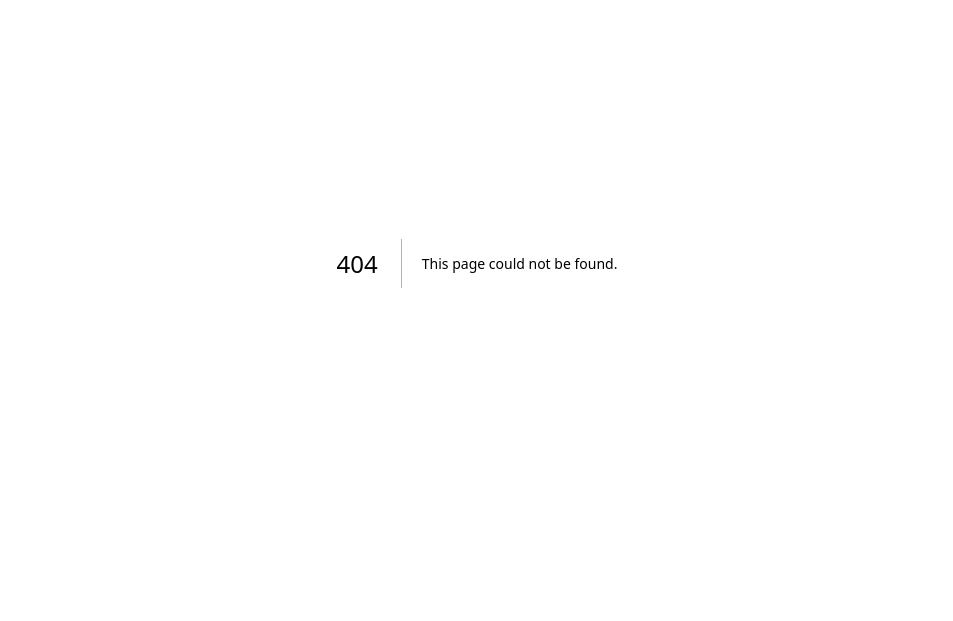
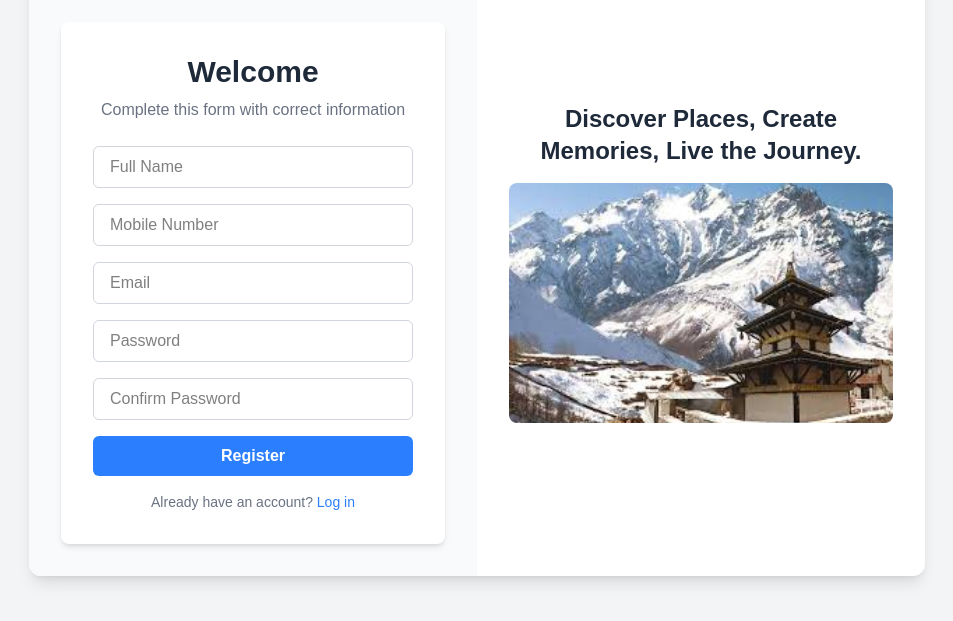
Before and after one commit to SandipKandel0/Web_project_nepalexplorer, a Next.js app: page /register in a window 1280 px wide. Before the commit this address had no page. Shown: the part 137-758 px from the top of the page, without its empty margins (163-1116 px from the left). Built offline with nearby package versions, Linux system fonts and the light colour scheme.

Commit message:
register.page

```diff
--- /dev/null
+++ b/app/(auth)/_components/register_form.tsx
@@ -0,0 +1,84 @@
+"use client";
+
+import { useState } from "react";
+import { registerSchema } from "../schema";
+
+export default function RegisterForm() {
+  const [form, setForm] = useState({
+    fullName: "",
+    mobile: "",
+    email: "",
+    password: "",
+    confirmPassword: "",
+  });
+  const [error, setError] = useState("");
+
+  const handleSubmit = () => {
+    const result = registerSchema.safeParse(form);
+    if (!result.success) {
+      setError(result.error.issues[0].message);
+    } else {
+      setError("");
+      alert("Registration successful ");
+    }
+  };
+
+  return (
+    <div className="w-full max-w-md mx-auto mt-10 p-8 bg-white shadow-md rounded-lg flex flex-col items-center">
+      <h1 className="text-3xl font-bold text-gray-800 mb-2">Welcome</h1>
+      <p className="text-gray-500 mb-6">Complete this form with correct information</p>
+
+      <input
+        type="text"
+        placeholder="Full Name"
+        className="w-full mb-4 px-4 py-2 border border-gray-300 rounded-md focus:outline-none focus:ring-2 focus:ring-blue-500 focus:border-blue-500 text-black"
+        onChange={(e) => setForm({ ...form, fullName: e.target.value })}
+      />
+
+      <input
+        type="text"
+        placeholder="Mobile Number"
+        className="w-full mb-4 px-4 py-2 border border-gray-300 rounded-md focus:outline-none focus:ring-2 focus:ring-blue-500 focus:border-blue-500 text-black"
+        onChange={(e) => setForm({ ...form, mobile: e.target.value })}
+      />
+
+      <input
+        type="email"
+        placeholder="Email"
+        className="w-full mb-4 px-4 py-2 border border-gray-300 rounded-md focus:outline-none focus:ring-2 focus:ring-blue-500 focus:border-blue-500 text-black"
+        onChange={(e) => setForm({ ...form, email: e.target.value })}
+      />
+
+      <input
+        type="password"
+        placeholder="Password"
+        className="w-full mb-4 px-4 py-2 border border-gray-300 rounded-md focus:outline-none focus:ring-2 focus:ring-blue-500 focus:border-blue-500 text-black"
+        onChange={(e) => setForm({ ...form, password: e.target.value })}
+      />
+
+      <input
+        type="password"
+        placeholder="Confirm Password"
+        className="w-full mb-2 px-4 py-2 border border-gray-300 rounded-md focus:outline-none focus:ring-2 focus:ring-blue-500 focus:border-blue-500 text-black"
+        onChange={(e) => setForm({ ...form, confirmPassword: e.target.value })}
+      />
+
+      {error && <p className="text-red-500 text-sm mb-2 self-start">{error}</p>}
+
+      <button
+        onClick={handleSubmit}
+        className="w-full bg-blue-500 hover:bg-blue-600 text-white font-semibold py-2 rounded-md mt-2 transition-colors"
+      >
+        Register
+      </button>
+
+
+      <p className="text-sm text-gray-500 mt-4">
+        Already have an account?{" "}
+        <a href="/login" className="text-blue-500 hover:underline">
+          Log in
+        </a>
+      </p>
+    </div>
+  );
+}
--- /dev/null
+++ b/app/(auth)/register/page.tsx
@@ -0,0 +1,28 @@
+import RegisterForm from "../_components/register_form";
+
+export default function RegisterPage() {
+  return (
+    <div className="min-h-screen flex items-center justify-center bg-gray-100 p-4">
+      <div className="bg-white rounded-xl shadow-lg flex flex-col md:flex-row w-full max-w-4xl overflow-hidden">
+
+        {/* Left: Register Form */}
+        <div className="w-full md:w-1/2 p-8 bg-gray-50 flex items-center justify-center">
+          <RegisterForm />
+        </div>
+
+        {/* Right: Image/Promo Section */}
+        <div className="w-full md:w-1/2 p-8 flex flex-col items-center justify-center">
+          <h2 className="font-bold text-2xl mb-4 text-gray-800 text-center">
+            Discover Places, Create Memories, Live the Journey.
+          </h2>
+          <img
+            src="/image.jpeg"
+            alt="Nepal"
+            className="rounded-lg object-cover w-80 h-48 md:w-96 md:h-60"
+          />
+        </div>
+
+      </div>
+    </div>
+  );
+}
```
